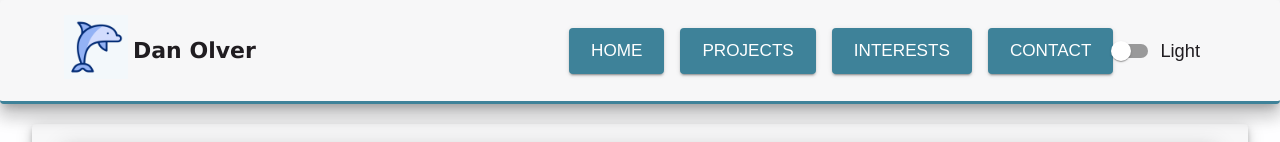
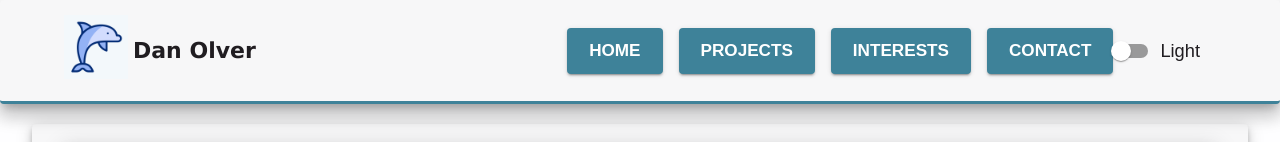
Before and after one commit to DevDolphin7/Portfolio, a React (Vite) app: page / in a window 1280 px wide. Shown: the top 142 px of the page. Built offline with nearby package versions, Linux system fonts and the light colour scheme.

Commit message:
Style wide screen header buttons with bold text

```diff
--- a/src/contexts/Theme.jsx
+++ b/src/contexts/Theme.jsx
@@ -45,6 +45,7 @@ export function defineThemes() {
         fontSize: 16,
         h1: { fontSize: 64 },
         h2: { fontSize: 44 },
+        button: { fontWeight: 600 },
       },
     }),
     dark: createTheme({
@@ -68,6 +69,7 @@ export function defineThemes() {
         fontSize: 16,
         h1: { fontSize: 64 },
         h2: { fontSize: 44 },
+        button: { fontWeight: 600 },
       },
     }),
   };
```
